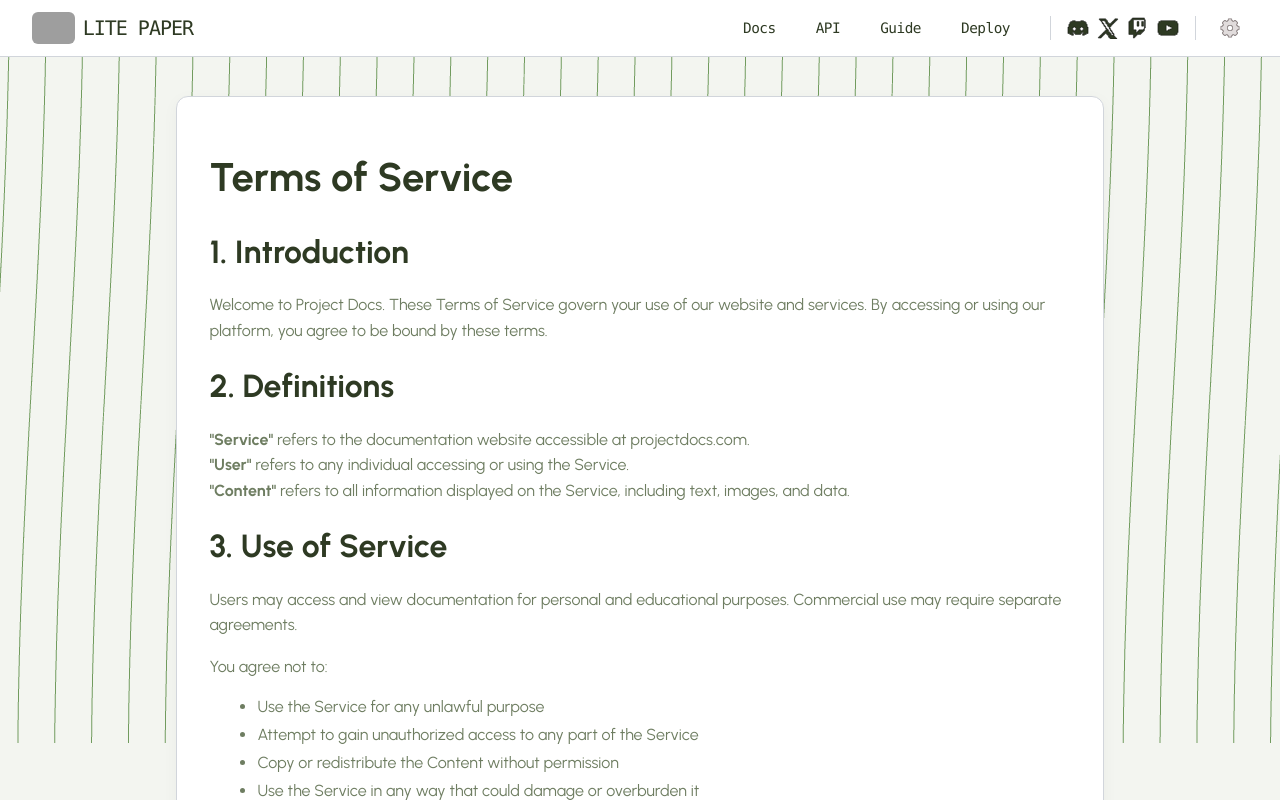
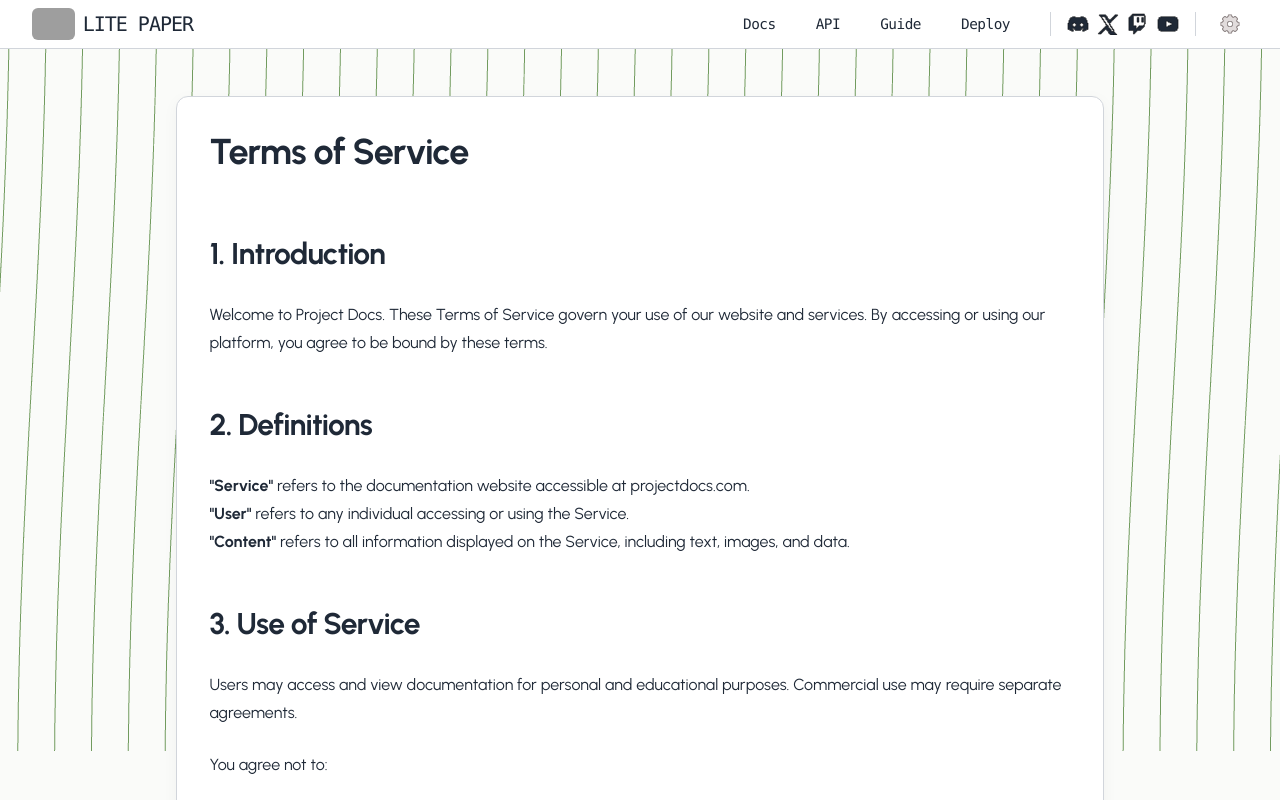
Before and after one commit to lightnolimit/lite-paper, a Next.js app: page /terms in a window 1280 px wide. Shown: the top 800 px of the page. Built offline with nearby package versions, Linux system fonts and the light colour scheme; grey boxes are pictures that could not be loaded; a web font is replaced by a local one.

Commit message:
improve readability

```diff
--- a/app/components/Navigation.tsx
+++ b/app/components/Navigation.tsx
@@ -322,7 +322,7 @@ export default function Navigation({
 
   return (
           <header className="fixed top-0 left-0 right-0 z-40 header-bar border-b" style={{ backgroundColor: 'var(--card-color)' }}>
-        <div className="max-w-full mx-auto px-5 md:px-8 flex items-center justify-between h-14">
+        <div className="max-w-full mx-auto px-5 md:px-8 flex items-center justify-between h-12">
         {/* Logo and site title */}
         <Link
           href="/"
--- a/app/docs/components/DocumentationPage.tsx
+++ b/app/docs/components/DocumentationPage.tsx
@@ -212,7 +212,7 @@ const DocumentationPage = React.memo(({ initialContent, currentPath }: Documenta
         sidebarVisible={sidebarVisible}
       />
 
-      <div className="w-full flex flex-1 z-10 pt-14">
+      <div className="w-full flex flex-1 z-10 pt-12">
         <div className="flex w-full">
           {/* Sidebar */}
           <AnimatePresence>
@@ -222,7 +222,7 @@ const DocumentationPage = React.memo(({ initialContent, currentPath }: Documenta
                 animate={isMobile ? sidebarAnimationVariants.mobile.animate : sidebarAnimationVariants.desktop.animate}
                 exit={isMobile ? sidebarAnimationVariants.mobile.exit : sidebarAnimationVariants.desktop.exit}
                 transition={isMobile ? transitionConfig : { duration: 0 }}
-                className="w-full md:w-64 lg:w-72 shrink-0 file-tree-panel p-4 h-[calc(100vh-56px)] top-14 overflow-y-auto z-20 scrollbar-hide"
+                className="w-full md:w-56 lg:w-64 shrink-0 file-tree-panel p-3 h-[calc(100vh-48px)] top-12 overflow-y-auto z-20 scrollbar-hide"
                 style={sidebarStyle}
               >
                 {/* Mobile close button - positioned absolutely */}
@@ -245,7 +245,7 @@ const DocumentationPage = React.memo(({ initialContent, currentPath }: Documenta
           </AnimatePresence>
 
           {/* Content */}
-          <div className={`flex-1 py-6 px-4 md:px-6 lg:px-12 ${contentOpacityClass}`}>
+          <div className={`flex-1 py-4 px-3 md:px-4 lg:px-8 ${contentOpacityClass}`}>
             {/* Mobile file tree toggle button - configurable via uiConfig */}
             {uiConfig.showMobileFileTreeToggle && isMobile && !sidebarVisible && (
               prefersReducedMotion ? (
--- a/app/globals.css
+++ b/app/globals.css
@@ -94,37 +94,39 @@
 }
 
 :root {
-  /* Light mode - Japanese green aesthetic */
+  /* Light mode - Enhanced readability with better contrast */
   --primary-color: #678D58;
   --secondary-color: #A3C9A8;
   --accent-color: #557153;
-  --background-color: #F3F5F0;
+  --background-color: #FAFBF9;
   --card-color: #FFFFFF;
   --border-color: #222; /* Main card border (full brightness) */
   --border-soft: #f2f2f2; /* Even lighter border for header/sidebar */
   --border-unified: #d1d5db; /* Light gray for consistent borders */
-  --text-color: #2E3A23;
-  --muted-color: #6E7D61;
+  --text-color: #1F2937; /* Much darker for better contrast */
+  --text-secondary: #374151; /* Secondary text color */
+  --muted-color: #6B7280; /* Better contrast for muted text */
   --mono-font: 'MapleMono', 'SF Mono', 'Monaco', 'Consolas', monospace;
   --title-font: 'Urbanist', sans-serif;
   --body-font: 'Urbanist', sans-serif;
-  --icon-color: #2E3A23; /* Icon color for light mode */
+  --icon-color: #1F2937; /* Icon color for light mode */
   --primary-color-rgb: 103, 141, 88; /* RGB value of #678D58 */
 }
 
 .dark {
-  /* Dark mode - Japanese pink aesthetic */
+  /* Dark mode - Enhanced readability with better contrast */
   --primary-color: #FF85A1;
   --secondary-color: #FFC4DD;
   --accent-color: #FF4989;
-  --background-color: #0F0F12;
-  --card-color: #1A1A1F;
+  --background-color: #0B0D0F;
+  --card-color: #111317;
   --border-color: #bbb; /* Main card border (full brightness) */
   --border-soft: #23232a; /* Softer border for header/sidebar */
   --border-unified: #374151; /* Dark gray for consistent borders */
-  --text-color: #F0F0F5;
-  --muted-color: #9C9CAF;
-  --icon-color: #F0F0F5; /* Icon color for dark mode */
+  --text-color: #F8FAFC; /* Higher contrast white */
+  --text-secondary: #E2E8F0; /* Secondary text color */
+  --muted-color: #94A3B8; /* Better contrast for muted text */
+  --icon-color: #F8FAFC; /* Icon color for dark mode */
   --primary-color-rgb: 255, 133, 161; /* RGB value of #FF85A1 */
 }
 
@@ -133,6 +135,12 @@ body {
   background-color: var(--background-color);
   transition: background-color 0.3s ease, color 0.3s ease;
   font-family: var(--body-font);
+  font-size: 16px;
+  line-height: 1.6;
+  font-weight: 400;
+  -webkit-font-smoothing: antialiased;
+  -moz-osx-font-smoothing: grayscale;
+  text-rendering: optimizeLegibility;
 }
 
 h1, h2, h3, h4, h5, h6,
@@ -221,7 +229,7 @@ select:focus {
   background: rgba(255, 255, 255, 0.4);
 }
 
-/* Documentation card */
+/* Enhanced documentation card for better readability */
 .doc-card {
   background-color: var(--card-color);
   border: 1px solid var(--border-unified);
@@ -231,6 +239,14 @@ select:focus {
   max-width: 100%;
   width: 100%;
   margin: 0 auto;
+  padding: 2.5rem 3rem;
+  line-height: 1.75;
+}
+
+@media (max-width: 768px) {
+  .doc-card {
+    padding: 1.5rem 1.25rem;
+  }
 }
 
 .dark .doc-card {
@@ -748,16 +764,18 @@ pre:not(.code-block-content) {
 
 code:not(.code-block-content code) {
   font-family: var(--mono-font);
-  font-size: 0.875rem;
-  background-color: rgba(0, 0, 0, 0.04);
-  padding: 0.125rem 0.25rem;
-  border-radius: 3px;
-  color: inherit;
-  font-weight: 400;
+  font-size: 0.9rem;
+  background-color: rgba(0, 0, 0, 0.06);
+  padding: 0.2rem 0.4rem;
+  border-radius: 4px;
+  color: var(--text-color);
+  font-weight: 500;
+  letter-spacing: -0.025em;
 }
 
 .dark code:not(.code-block-content code) {
-  background-color: rgba(255, 255, 255, 0.06);
+  background-color: rgba(255, 255, 255, 0.08);
+  color: var(--text-color);
 }
 
 /* Mobile responsiveness for code blocks */
@@ -861,90 +879,161 @@ code:not(.code-block-content code) {
   }
 }
 
-/* Markdown content styling */
+/* Enhanced Markdown content styling for better readability */
 .doc-card h1, .doc-card h2, .doc-card h3, .doc-card h4, .doc-card h5, .doc-card h6 {
   font-family: var(--title-font);
-  margin-top: 1.5rem;
-  margin-bottom: 1rem;
-  line-height: 1.2;
-  font-weight: 700;
+  margin-top: 2.5rem;
+  margin-bottom: 1.25rem;
+  line-height: 1.3;
+  font-weight: 600;
   color: var(--text-color);
   border-bottom: none;
+  letter-spacing: -0.025em;
 }
 
 .doc-card h1 {
-  font-size: 2.5rem;
-  padding-bottom: 0.5rem;
-  margin-bottom: 1.5rem;
+  font-size: 2.25rem;
+  padding-bottom: 0.75rem;
+  margin-bottom: 2rem;
+  margin-top: 0;
   border-bottom: none;
+  font-weight: 700;
+  line-height: 1.25;
 }
 
 .doc-card h2 {
-  font-size: 2rem;
-  padding-bottom: 0.3rem;
+  font-size: 1.875rem;
+  padding-bottom: 0.5rem;
   border-bottom: none;
+  margin-top: 3rem;
+  font-weight: 650;
+  line-height: 1.3;
 }
 
 .doc-card h3 {
   font-size: 1.5rem;
+  margin-top: 2.5rem;
+  font-weight: 600;
+  line-height: 1.35;
 }
 
 .doc-card h4 {
   font-size: 1.25rem;
+  margin-top: 2rem;
+  font-weight: 600;
+  line-height: 1.4;
 }
 
 .doc-card h5 {
-  font-size: 1.1rem;
+  font-size: 1.125rem;
+  margin-top: 1.75rem;
+  font-weight: 600;
+  line-height: 1.45;
 }
 
 .doc-card h6 {
   font-size: 1rem;
+  margin-top: 1.5rem;
   text-transform: uppercase;
-  letter-spacing: 0.05em;
+  letter-spacing: 0.075em;
+  font-weight: 600;
+  line-height: 1.5;
 }
 
 .doc-card p {
   font-family: var(--body-font);
-  margin-bottom: 1rem;
-  line-height: 1.6;
+  margin-bottom: 1.5rem;
+  line-height: 1.75;
+  font-size: 1rem;
+  color: var(--text-color);
+  max-width: none;
+}
+
+/* Enhanced first paragraph for better reading flow */
+.doc-card > p:first-of-type {
+  font-size: 1.125rem;
+  line-height: 1.8;
+  margin-bottom: 2rem;
+  color: var(--text-color);
+}
+
+/* Improved spacing between sections */
+.doc-card > h2 + p,
+.doc-card > h3 + p,
+.doc-card > h4 + p {
+  margin-top: 0.5rem;
+}
+
+/* Better spacing for content following headings */
+.doc-card h1 + *,
+.doc-card h2 + *,
+.doc-card h3 + *,
+.doc-card h4 + *,
+.doc-card h5 + *,
+.doc-card h6 + * {
+  margin-top: 0;
 }
 
 .doc-card a {
   color: var(--primary-color);
   text-decoration: none;
   transition: all 0.2s ease;
+  font-weight: 500;
+  border-bottom: 1px solid transparent;
 }
 
 .doc-card a:hover {
-  text-decoration: underline;
-  opacity: 0.9;
+  text-decoration: none;
+  border-bottom: 1px solid var(--primary-color);
+  opacity: 0.8;
+}
+
+.doc-card a:focus {
+  outline: 2px solid var(--primary-color);
+  outline-offset: 2px;
+  border-radius: 2px;
 }
 
 .doc-card ul, .doc-card ol {
-  margin-bottom: 1.5rem;
-  padding-left: 1.5rem;
+  margin-bottom: 1.75rem;
+  padding-left: 1.75rem;
+  line-height: 1.75;
 }
 
 .doc-card li {
-  margin-bottom: 0.25rem;
+  margin-bottom: 0.5rem;
   font-family: var(--body-font);
+  font-size: 1rem;
+  line-height: 1.75;
+  color: var(--text-color);
 }
 
-/* Style for blockquotes with custom quote icons */
+.doc-card li p {
+  margin-bottom: 0.75rem;
+}
+
+.doc-card li:last-child {
+  margin-bottom: 0;
+}
+
+/* Enhanced blockquotes for better readability */
 .doc-card blockquote {
   position: relative;
   border-left: 4px solid var(--primary-color);
-  padding: 1.5rem 2.5rem 1.5rem 3rem;
-  margin: 1.5rem 0;
-  background-color: rgba(0, 0, 0, 0.05);
-  border-radius: 4px;
+  padding: 1.75rem 2.5rem 1.75rem 3.25rem;
+  margin: 2rem 0;
+  background-color: rgba(0, 0, 0, 0.03);
+  border-radius: 8px;
   font-style: normal;
-  color: var(--text-color);
+  color: var(--text-secondary);
   overflow: visible;
+  font-size: 1.05rem;
+  line-height: 1.8;
 }
 
 .dark .doc-card blockquote {
-  background-color: rgba(255, 255, 255, 0.05);
+  background-color: rgba(255, 255, 255, 0.03);
+  color: var(--text-secondary);
 }
 
 .doc-card blockquote::before {
@@ -969,7 +1058,10 @@ code:not(.code-block-content code) {
 /* Right quote removed */
 
 .doc-card blockquote p {
-  margin-bottom: 0.5rem;
+  margin-bottom: 1rem;
+  font-size: inherit;
+  line-height: inherit;
+  color: inherit;
 }
 
 .doc-card blockquote p:last-child {
@@ -987,31 +1079,41 @@ code:not(.code-block-content code) {
 }
 
 .doc-card hr {
-  margin: 1rem 0 2rem 0;
+  margin: 3rem 0;
   border: 0;
-  border-top: 1px solid var(--border-color);
+  border-top: 1px solid var(--border-unified);
+  opacity: 0.6;
 }
 
 .doc-card table {
   width: 100%;
   border-collapse: collapse;
-  margin-bottom: 1rem;
+  margin: 2rem 0;
   font-family: var(--body-font);
+  font-size: 0.95rem;
+  line-height: 1.6;
 }
 
 .doc-card th, .doc-card td {
-  border: 1px solid var(--border-color);
-  padding: 0.5rem;
+  border: 1px solid var(--border-unified);
+  padding: 0.75rem 1rem;
+  text-align: left;
+  vertical-align: top;
 }
 
 .doc-card th {
-  background-color: rgba(0, 0, 0, 0.05);
-  font-weight: bold;
-  text-align: left;
+  background-color: rgba(0, 0, 0, 0.03);
+  font-weight: 600;
+  color: var(--text-color);
+  letter-spacing: -0.025em;
 }
 
 .dark .doc-card th {
-  background-color: rgba(255, 255, 255, 0.05);
+  background-color: rgba(255, 255, 255, 0.03);
+}
+
+.doc-card td {
+  color: var(--text-color);
 }
 
 /* Fix for social media icons in dark mode */
```
